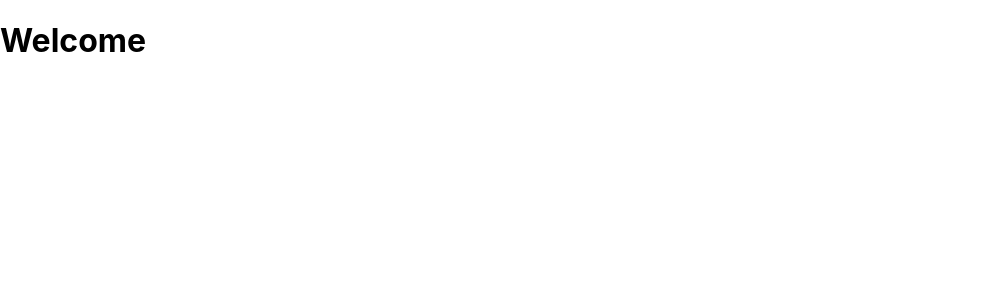
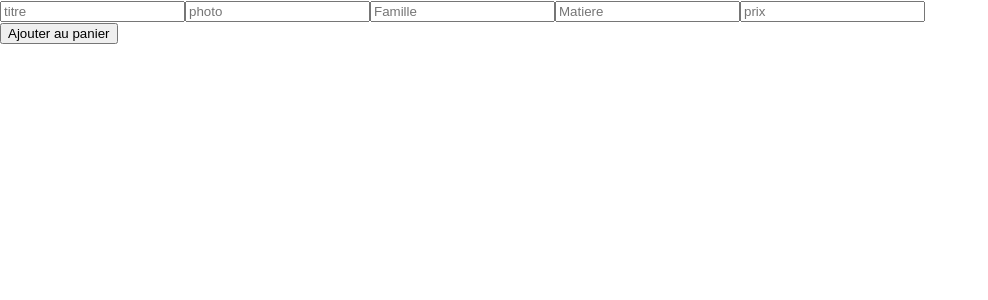
Before and after one commit to Florian77000/imaginarium-frontend, a Next.js app: page /formAddCard in a window 1280 px wide. Shown: the top 300 px of the page, without its empty margins (0-988 px from the left). Built offline with nearby package versions, Linux system fonts and the light colour scheme.

Commit message:
ajout des input pour ajout de produit

```diff
--- a/pages/formAddCard.js
+++ b/pages/formAddCard.js
@@ -1,7 +1,32 @@
+import {useState} from 'react';
+
+
 export default function AddCard () {
+     const [title, setTitle] = useState('');
+     const [famille, setFamille] = useState('');
+     const [matiere, setMatiere] = useState('');
+     const [photo, setPhoto] = useState('');
+     const [price, setPrice] = useState('');
+
+     const sendForm  = () => {
+        setTitle ('')
+        setFamille ('')
+        setMatiere ('')
+        setPhoto ('')
+        setPrice ('')
+     }
     return (
-        <>
-        <h1>Welcome</h1>
-        </>
+    <div>
+        <div>
+            <input placeholder='titre' onChange={(e) => setTitle(e.target.value)} value={title} />
+            <input placeholder='photo' onChange={(e) => setPhoto(e.target.value)} value={photo} />
+            <input placeholder='Famille' onChange={(e) => setFamille(e.target.value)} value={famille} />
+            <input placeholder='Matiere' onChange={(e) => setMatiere(e.target.value)} value={matiere} />
+            <input placeholder='prix' onChange={(e) => setPrice(e.target.value)} value={price} />
+        </div>
+        <div>
+            <button onClick ={() => sendForm()}>Ajouter au panier</button>
+        </div>
+    </div>
     )
 }
```
